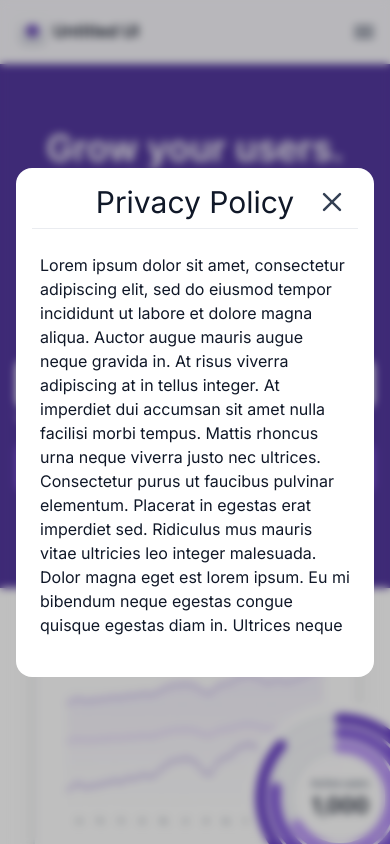
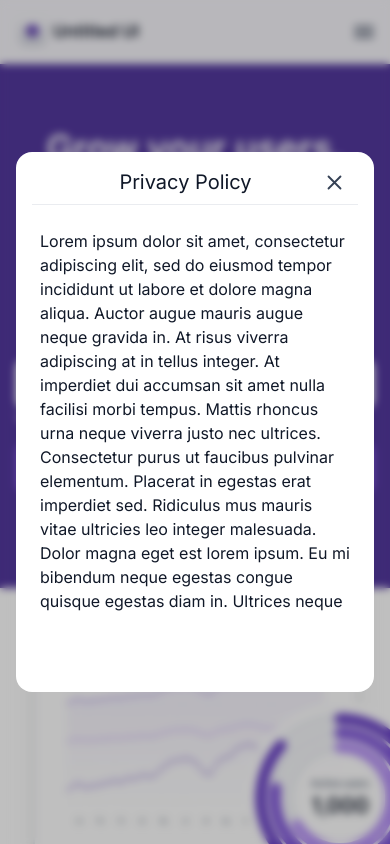
Before and after one commit to Andresarl16/Avila-Tek-Frontend-Skills-Test, a Next.js app: page / in a window 390 px wide. Both pictures are taken after a click on the element "privacy policy". Shown: the top 844 px of the page. Built offline with nearby package versions, Linux system fonts and the light colour scheme.

Commit message:
feat(Responsive): Add responsive to Modal

```diff
--- a/src/ui/components/Modal.tsx
+++ b/src/ui/components/Modal.tsx
@@ -25,23 +25,25 @@ export default function Modal({
   };
 
   return (
-    <div
-      onClick={handleBackdropClick}
-      className="fixed flex min-h-[544px] justify-center items-center z-20 inset-0 bg-black bg-opacity-25 backdrop-blur-sm"
-    >
-      <div className="w-full max-w-md m-4 p-4 text-text-primary bg-bg-primary rounded-2xl">
+    <main className="fixed overflow-scroll h-screen flex justify-center z-20 inset-0 bg-black bg-opacity-25 backdrop-blur-sm">
+      <div className="my-auto">
+        <div className="w-[calc(100%-32px)] max-w-md m-4 p-4 h-[540px] text-text-primary bg-bg-primary rounded-2xl">
           <header className="flex justify-between items-center px-4">
-          <h3 className="text-3xl text-center flex-grow ml-5"> {title} </h3>
+            <h3 className="text-xl sm:text-3xl text-center flex-grow">
+              {" "}
+              {title}{" "}
+            </h3>
             <CloseIcon
               onClick={() => onClose()}
-            className="cursor-pointer ml-auto"
-            width={20}
-            height={20}
+              className="cursor-pointer ml-1"
+              width={15}
+              height={15}
             />
           </header>
           <hr className="my-2 border-border-secondary" />
           <div className="max-h-96 overflow-auto mx-2 my-6">{children}</div>
         </div>
       </div>
+    </main>
   );
 }
```
Lines whose indentation alone changed are shown as unchanged.
